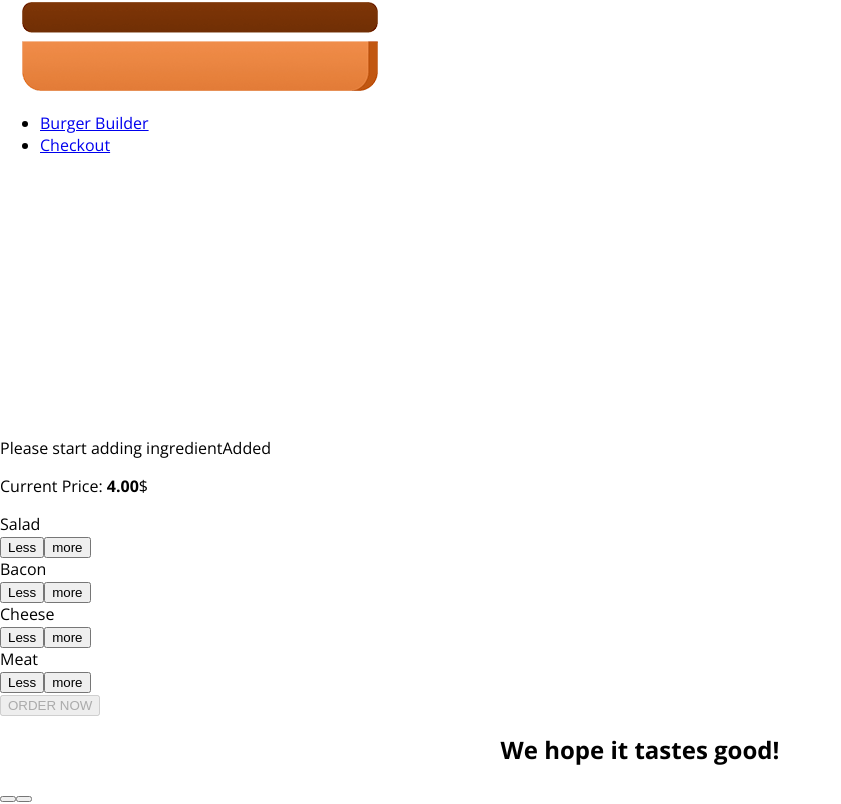
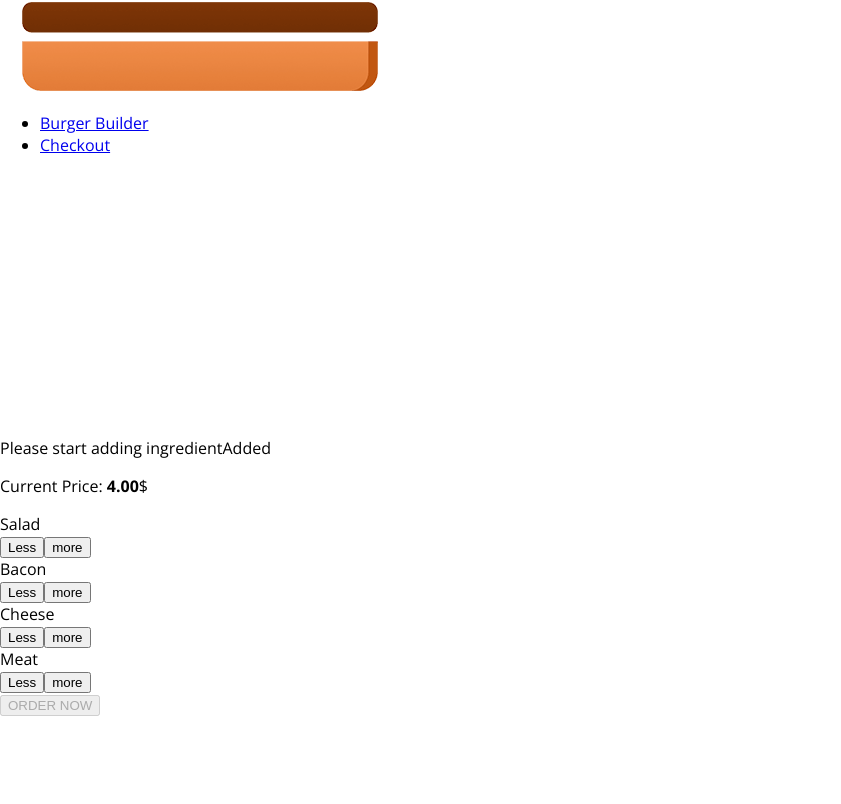
Before and after one commit to syadallah/Burger-Builder, a React app: page /checkout in a window 1280 px wide. Shown: the part 502-1306 px from the top of the page, without its empty margins (0-841 px from the left). After the commit the page ends 1218 px from the top, so only its background shows below. Built offline with nearby package versions, Linux system fonts and the light colour scheme.

Commit message:
Use <Switch>
in the App.js use <Swith> so we only load one of the routes

```diff
--- a/src/App.js
+++ b/src/App.js
@@ -1,5 +1,5 @@
 import React from 'react';
-import { Route } from 'react-router-dom'
+import { Route, Switch } from 'react-router-dom'
 import Layout from './components/Layout/Layout'
 import BurgerBuilder from './containers/BurgerBuilder/BurgerBuilder'
 import Checkout from './containers/Checkout/Checkout'
@@ -8,9 +8,10 @@
   return (
     <div>
     <Layout />
-    <Route path="/" component={BurgerBuilder}/>
-    <Route path="/Checkout" component={Checkout}/>
-
+    <Switch>
+    <Route path="/" excat component={BurgerBuilder}/>
+    <Route path="/checkout" component={Checkout}/>
+    </Switch>
     </div>
   );
 }
```
